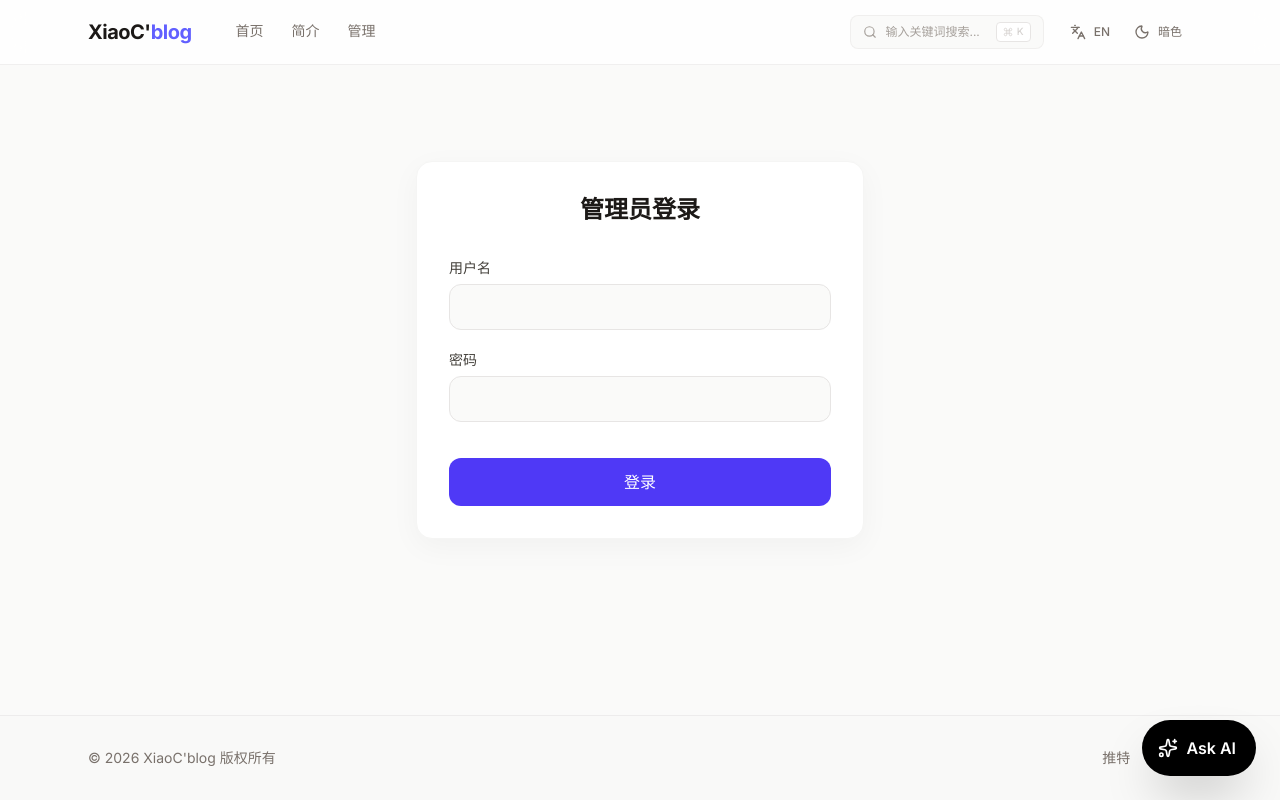
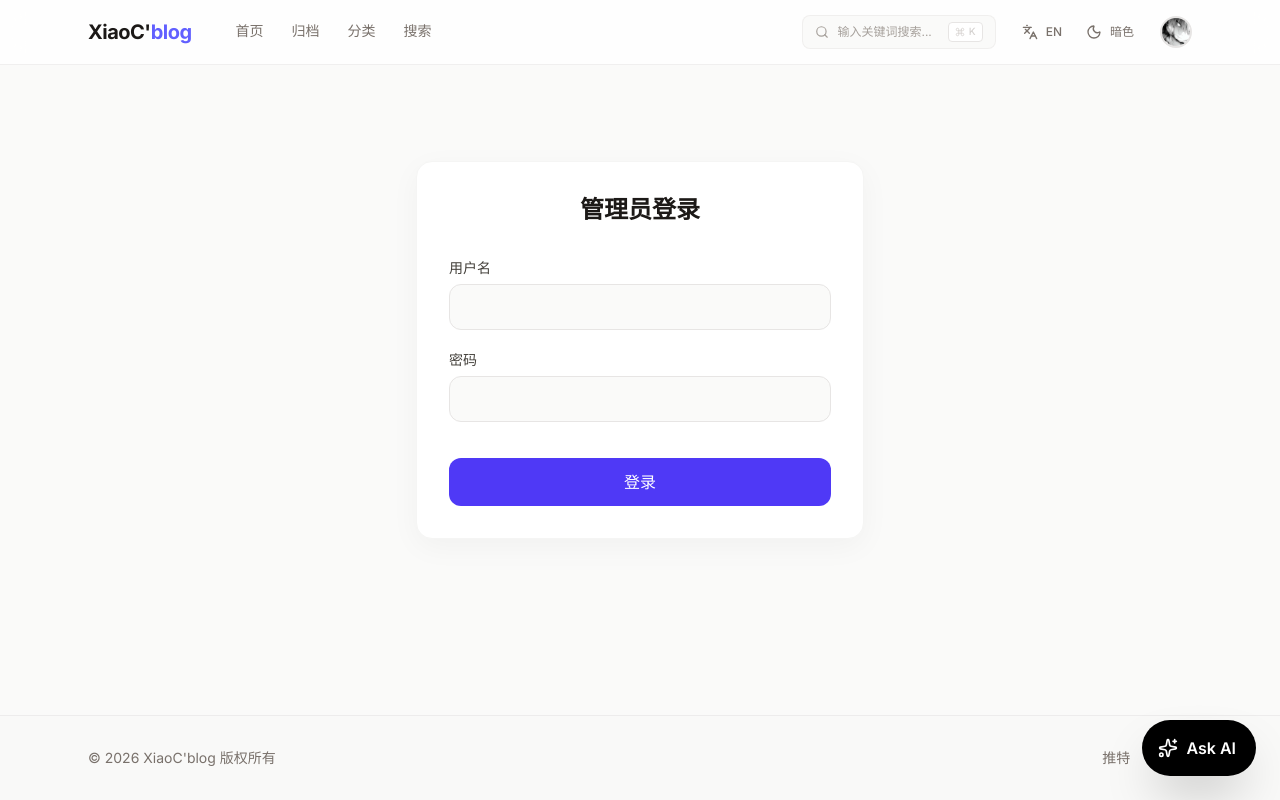
Before and after one commit to TKCCOPL/remix_-flash-ui, a React (Vite) app: page /login in a window 1280 px wide. Built offline with nearby package versions, Linux system fonts and the light colour scheme.

Commit message:
feat: add navigation links for archive, categories, and search pages
- Add navLink entries for /archive, /categories, /search in both
  desktop and mobile navigation sections
- Add i18n keys for the three new nav items (zh/en)
- Add Layout test verifying the three navigation links render correctly

```diff
--- a/frontend/components/Layout.tsx
+++ b/frontend/components/Layout.tsx
@@ -41,8 +41,9 @@ export default function Layout() {
             </Link>
             <nav className="hidden md:flex space-x-1">
               {navLink('/', t.nav.home)}
-              {navLink('/profile', t.nav.profile)}
-              {navLink('/admin', t.nav.admin)}
+              {navLink('/archive', t.nav.archive)}
+              {navLink('/categories', t.nav.categories)}
+              {navLink('/search', t.nav.search)}
             </nav>
           </div>
 
@@ -77,6 +78,10 @@ export default function Layout() {
               </button>
             </div>
 
+            <Link to="/profile" className="w-8 h-8 rounded-full overflow-hidden border-2 border-stone-200 dark:border-stone-700 hover:border-indigo-400 dark:hover:border-indigo-500 transition-colors">
+              <img src="/avatar.png" alt="Profile" className="w-full h-full object-cover" />
+            </Link>
+
             <button
               onClick={() => setMobileNavOpen(!mobileNavOpen)}
               className="md:hidden p-2 text-stone-500 dark:text-stone-400 hover:text-stone-900 dark:hover:text-stone-100 hover:bg-stone-100 dark:hover:bg-stone-900/70 rounded-lg transition-colors"
@@ -98,8 +103,9 @@ export default function Layout() {
             >
               <nav className="px-6 py-3 space-y-1 bg-stone-50 dark:bg-stone-950">
                 {navLink('/', t.nav.home)}
-                {navLink('/profile', t.nav.profile)}
-                {navLink('/admin', t.nav.admin)}
+                {navLink('/archive', t.nav.archive)}
+                {navLink('/categories', t.nav.categories)}
+                {navLink('/search', t.nav.search)}
               </nav>
             </motion.div>
           )}
--- a/frontend/i18n.ts
+++ b/frontend/i18n.ts
@@ -30,6 +30,9 @@ export const translations = {
       home: '首页',
       profile: '简介',
       admin: '管理',
+      archive: '归档',
+      categories: '分类',
+      search: '搜索',
     },
     search: {
       placeholder: '输入关键词搜索...',
@@ -186,6 +189,9 @@ export const translations = {
       home: 'Home',
       profile: 'Profile',
       admin: 'Admin',
+      archive: 'Archive',
+      categories: 'Categories',
+      search: 'Search',
     },
     search: {
       placeholder: '输入关键词搜索...',
```
Also changed, not shown: 1 other file (tests, documents, lock files or other folders).
